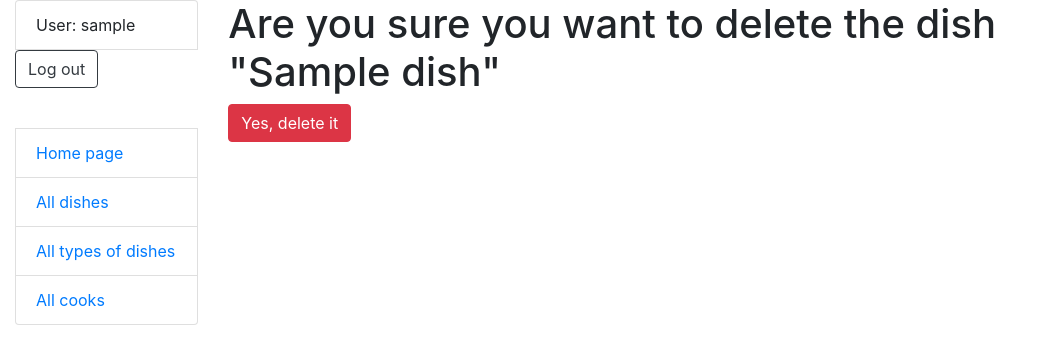
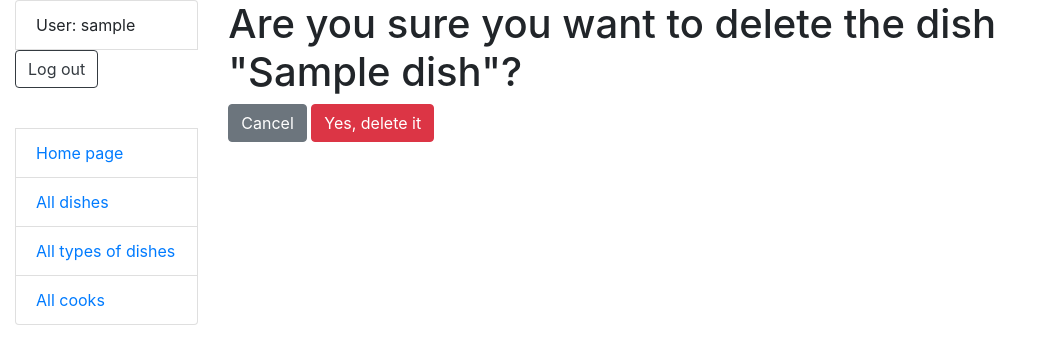
Before and after one commit to AndriiFn/restaurant-kitchen-service, a Django app: page /dishes/1/delete/ in a window 1280 px wide. Shown: the top 364 px of the page, without its empty margins (0-1042 px from the left). Run offline with Django 5.2, Linux system fonts and the light colour scheme; a user stored in the database is signed in; tables that the repository leaves empty hold one stand-in row (values such as "Sample post").

Commit message:
add a cancel button to dish_confirm_delete.html

```diff
--- a/templates/kitchen_services/dish_confirm_delete.html
+++ b/templates/kitchen_services/dish_confirm_delete.html
@@ -1,9 +1,10 @@
 {% extends "base.html" %}
 
 {% block content %}
-  <h1>Are you sure you want to delete the dish "{{ dish.name }}"</h1>
+  <h1>Are you sure you want to delete the dish "{{ dish.name }}"?</h1>
   <form action="" method="post">
     {% csrf_token %}
+    <a href="{% url 'kitchen_services:dish-list' %}" class="btn btn-secondary">Cancel</a>
     <input type="submit" value="Yes, delete it" class="btn btn-danger">
   </form>
 {% endblock %}
```
